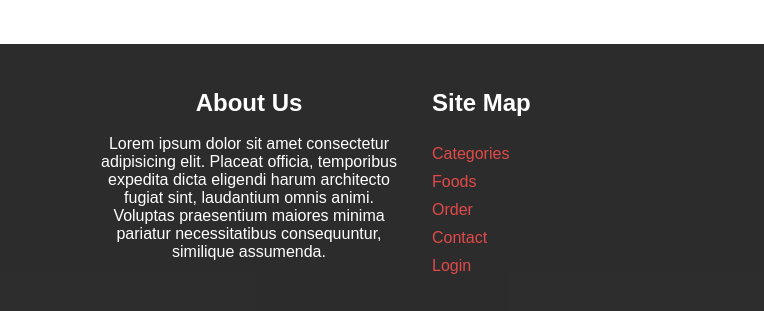
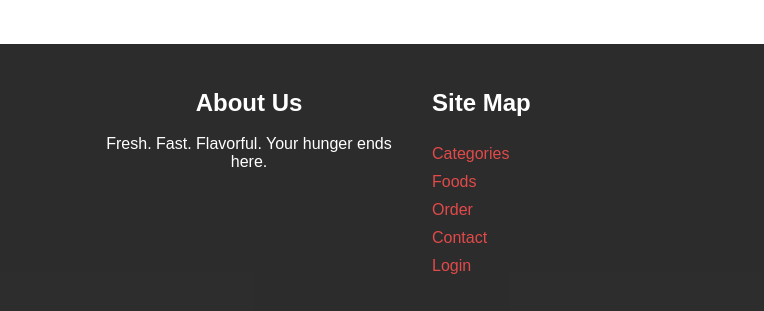
Before and after one commit to AnkitaSingh-web-byte/ONLINE_FOOD_DELIVERY_WEBSITE, a plain HTML site: page categories.html in a window 1280 px wide. Shown: the part 1000-1311 px from the top of the page, 0-764 px from the left. Drawn offline with nearby package versions, Linux system fonts and the light colour scheme.

Commit message:
Update categories.html

```diff
--- a/categories.html
+++ b/categories.html
@@ -144,7 +144,7 @@
             <div class="grid-3">
                 <div class="text-center">
                     <h3>About Us</h3><br>
-                    <p>Lorem ipsum dolor sit amet consectetur adipisicing elit. Placeat officia, temporibus expedita dicta eligendi harum architecto fugiat sint, laudantium omnis animi. Voluptas praesentium maiores minima pariatur necessitatibus consequuntur, similique assumenda.</p>
+                    <p>Fresh. Fast. Flavorful. Your hunger ends here.</p>
                 </div>
                 <div class="texr-center">
                     <h3>Site Map</h3><br>
```
